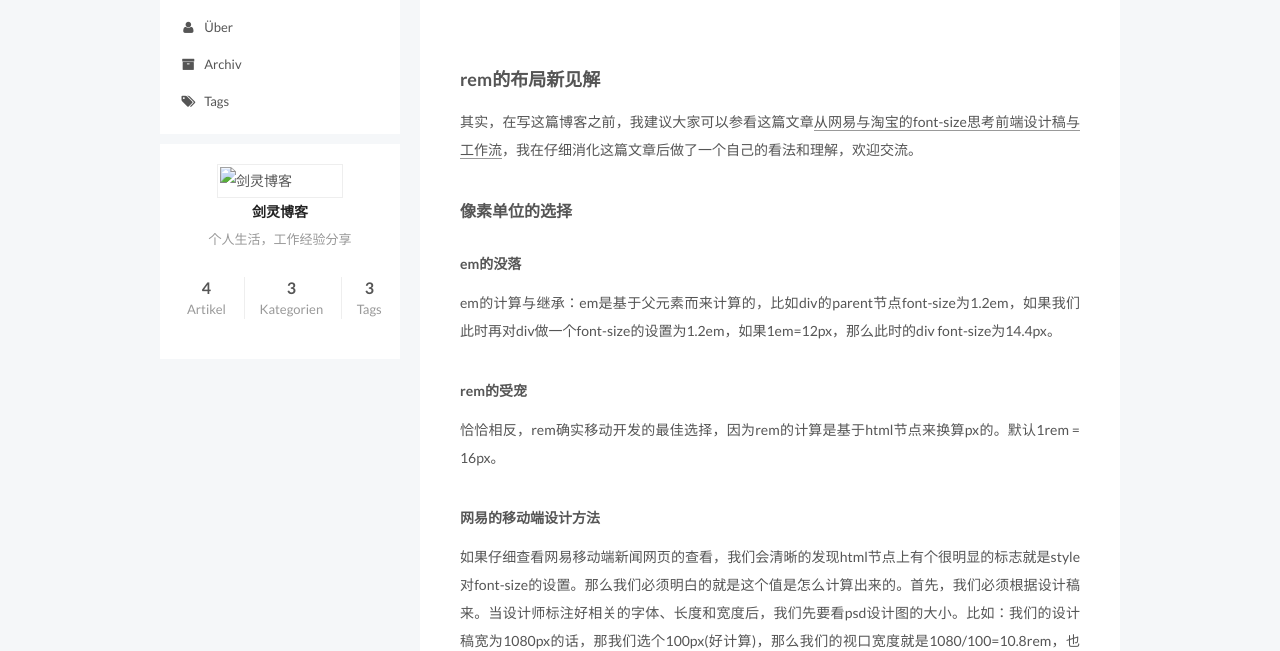
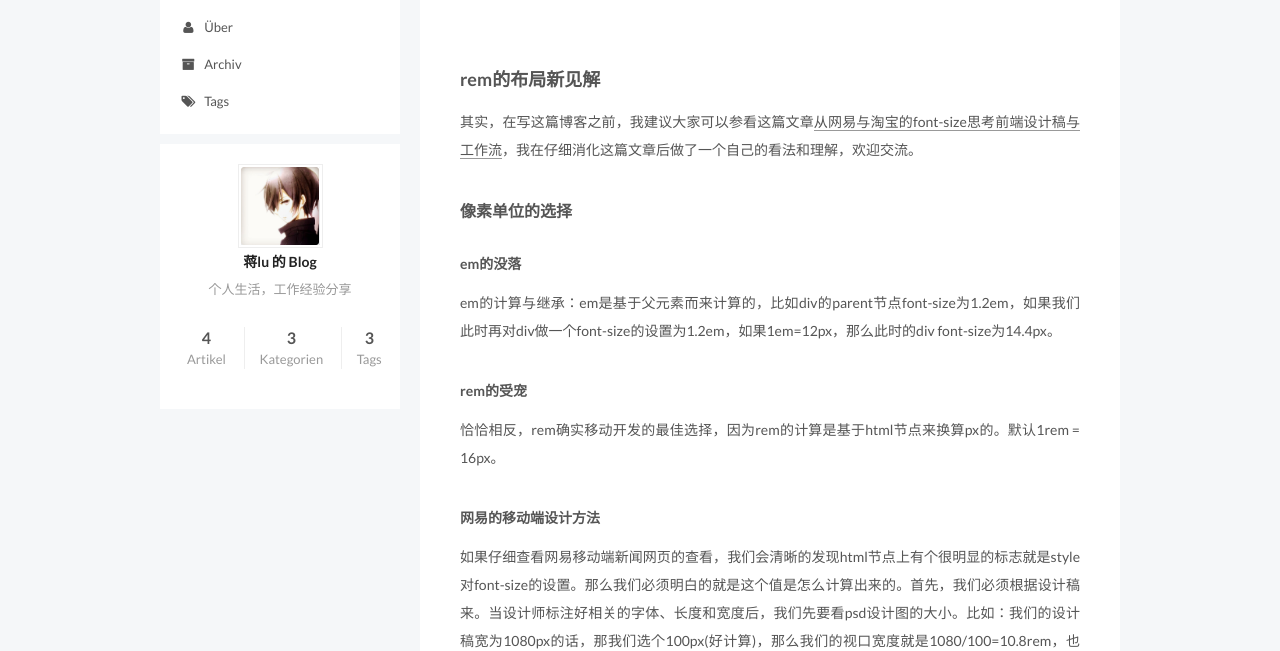
Before and after one commit to JlineZen/JlineZen.github.io, a plain HTML site: page index.html in a window 1280 px wide. Shown: the part 153-804 px from the top of the page. Drawn offline with Linux system fonts and the light colour scheme.

Commit message:
Site updated: 2016-06-30 09:45:46

```diff
--- a/css/main.css
+++ b/css/main.css
@@ -1549,7 +1549,7 @@ pre .javascript .function {
   width: 4px;
   height: 4px;
   border-radius: 50%;
-  background: #405cff;
+  background: #edff40;
 }
 .links-of-blogroll {
   font-size: 13px;
--- a/index.html
+++ b/index.html
@@ -713,8 +713,8 @@
         <div class="site-author motion-element" itemprop="author" itemscope itemtype="http://schema.org/Person">
           <img class="site-author-image" itemprop="image"
                src="/images/avatar.png"
-               alt="剑灵博客" />
-          <p class="site-author-name" itemprop="name">剑灵博客</p>
+               alt="蒋lu 的 Blog" />
+          <p class="site-author-name" itemprop="name">蒋lu 的 Blog</p>
           <p class="site-description motion-element" itemprop="description">个人生活，工作经验分享</p>
         </div>
         <nav class="site-state motion-element">
@@ -778,7 +778,7 @@
   <span class="with-love">
     <i class="fa fa-heart"></i>
   </span>
-  <span class="author" itemprop="copyrightHolder">剑灵博客</span>
+  <span class="author" itemprop="copyrightHolder">蒋lu 的 Blog</span>
 </div>
 
 <div class="powered-by">
```
Also changed, not shown: 2016/03/16/hello-hexo/index.html (+3 -3 lines), 2016/03/16/一个Promise的简单实现/index.html (+3 -3 lines), 2016/03/17/Flex-教程/index.html (+3 -3 lines), 2016/06/29/基于rem的响应式布局/index.html (+3 -3 lines), archives/2016/03/index.html (+3 -3 lines), archives/2016/06/index.html (+3 -3 lines), archives/2016/index.html (+3 -3 lines), archives/index.html (+3 -3 lines), categories/css/index.html (+3 -3 lines), categories/web/index.html (+3 -3 lines), categories/移动开发/index.html (+3 -3 lines), tags/css/index.html (+3 -3 lines), tags/html5/index.html (+3 -3 lines), tags/javascript/index.html (+3 -3 lines), 1 more files.
